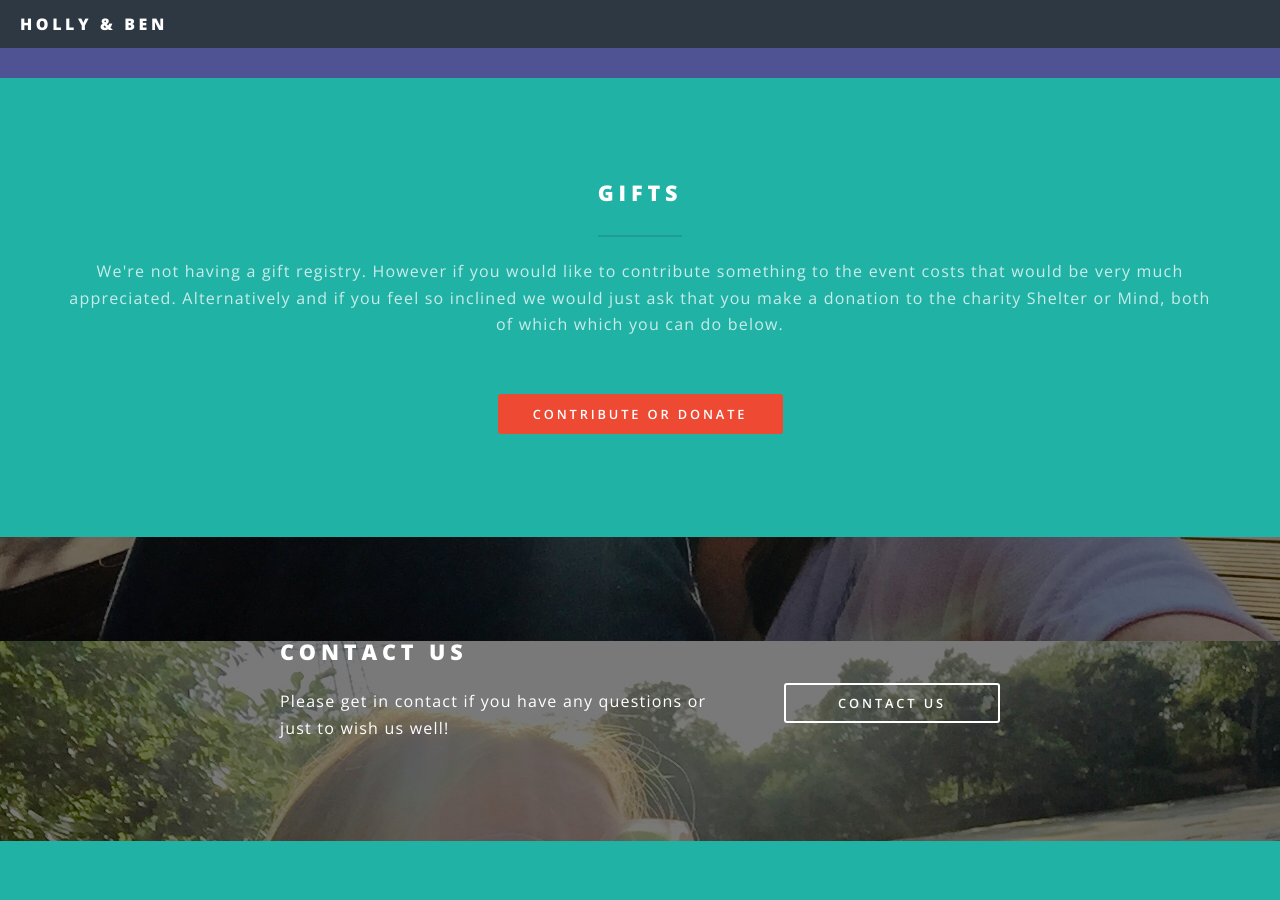
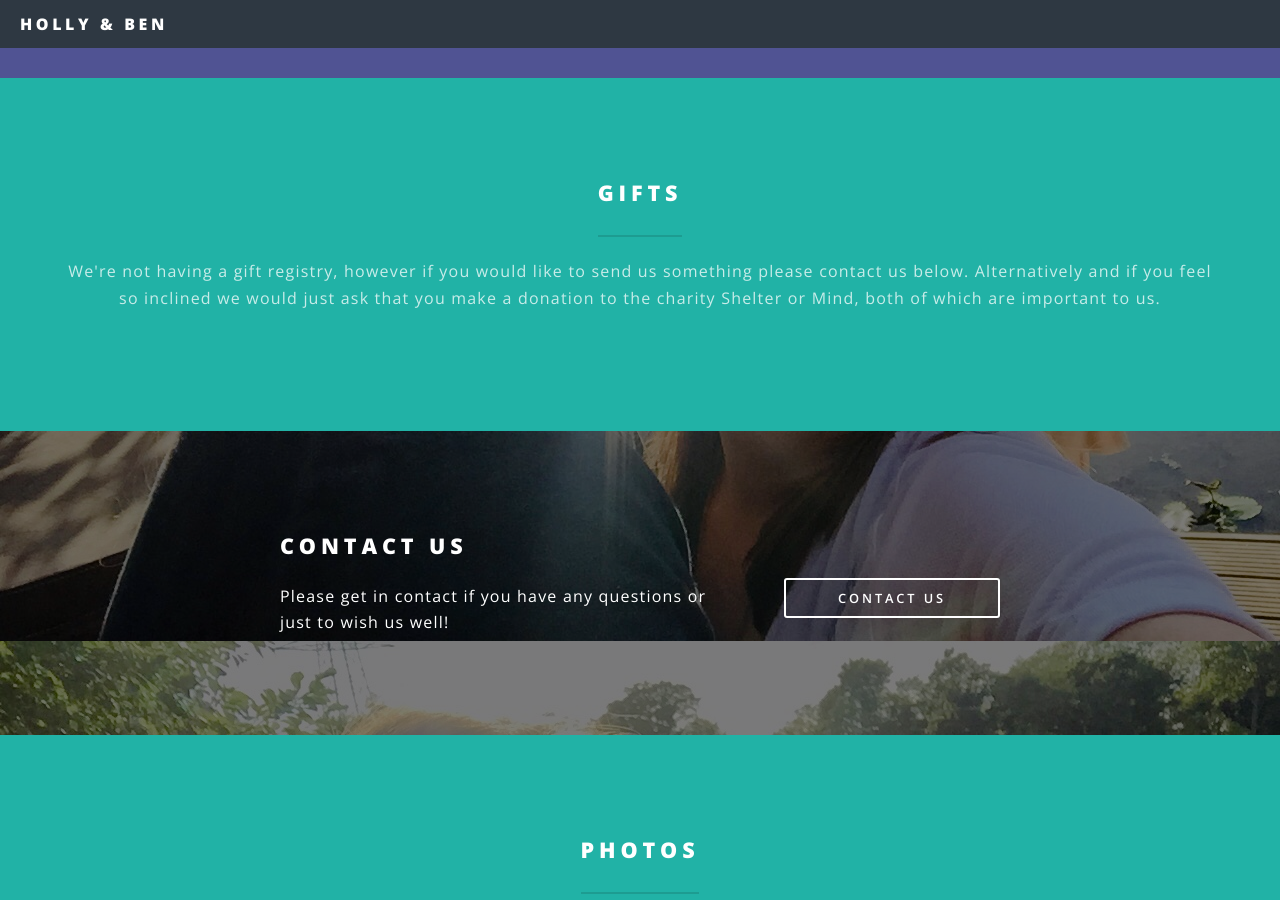
Before and after one commit to threesquared/hollyben.wedding, a Jekyll site: the page built from index.html, in a window 1280 px wide and 900 px high, scrolled down 3199 px. Built offline with Jekyll 4.4.1, drawn with Linux system fonts in a browser that asks for light colours; nearby versions of some CDN libraries; some of the changed text lies outside the part shown.

Commit message:
Copy update

```diff
--- a/index.html
+++ b/index.html
@@ -82,11 +82,8 @@ layout: landing
 						<div class="inner">
 							<header class="major">
 								<h2>Gifts</h2>
-								<p>We're not having a gift registry. However if you would like to contribute something to the event costs that would be very much appreciated. Alternatively and if you feel so inclined we would just ask that you make a donation to the charity Shelter or Mind, both of which which you can do below.</p>
+								<p>We're not having a gift registry, however if you would like to send us something please contact us below. Alternatively and if you feel so inclined we would just ask that you make a donation to the charity Shelter or Mind, both of which are important to us.</p>
 							</header>
-							<ul class="actions">
-								<li><a href="https://prezola.com/buy/view/229730" target="_blank" class="button special">Contribute or Donate</a></li>
-							</ul>
 						</div>
 					</section>
 
```
Also changed, not shown: other parts of index.html (+1 -1 lines).
